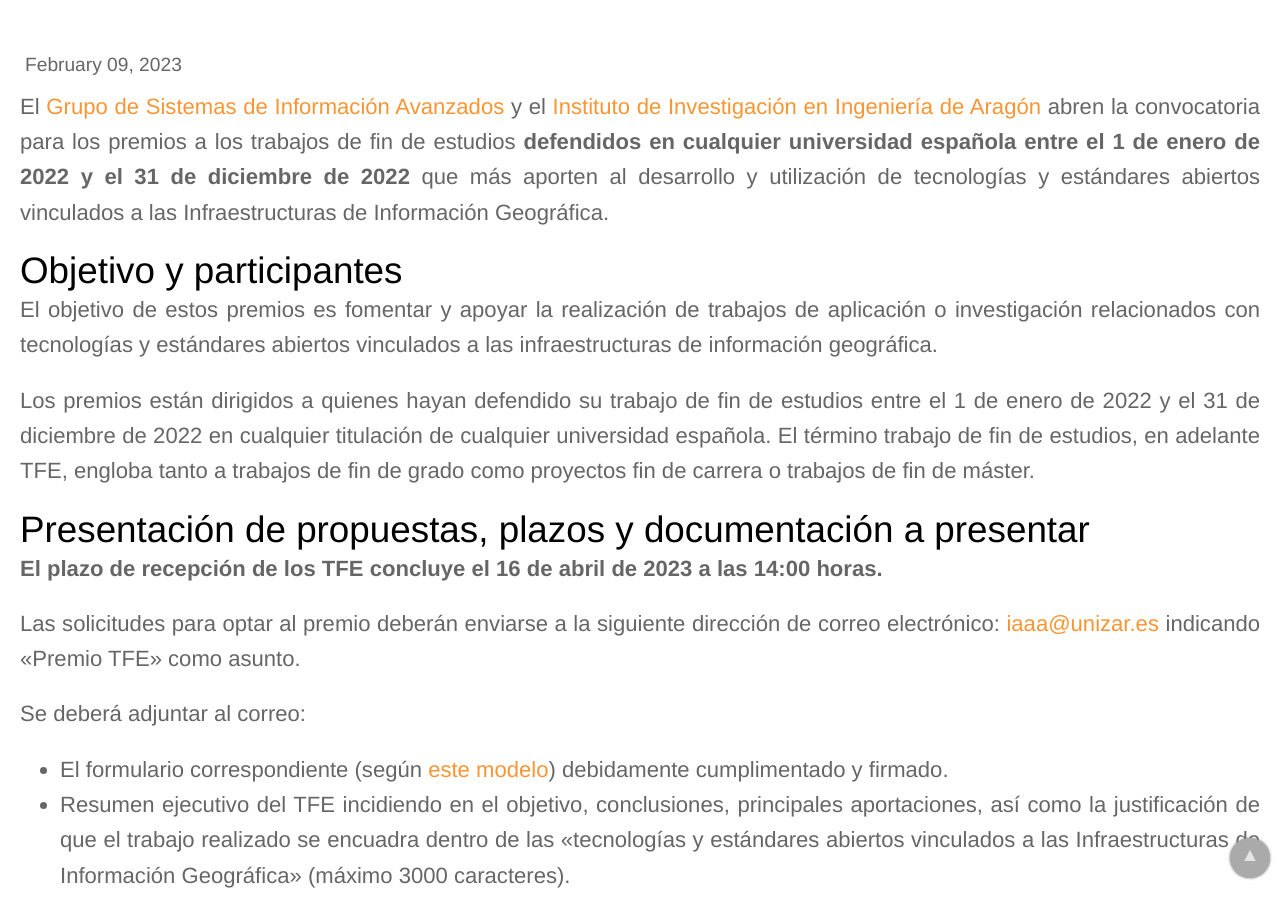
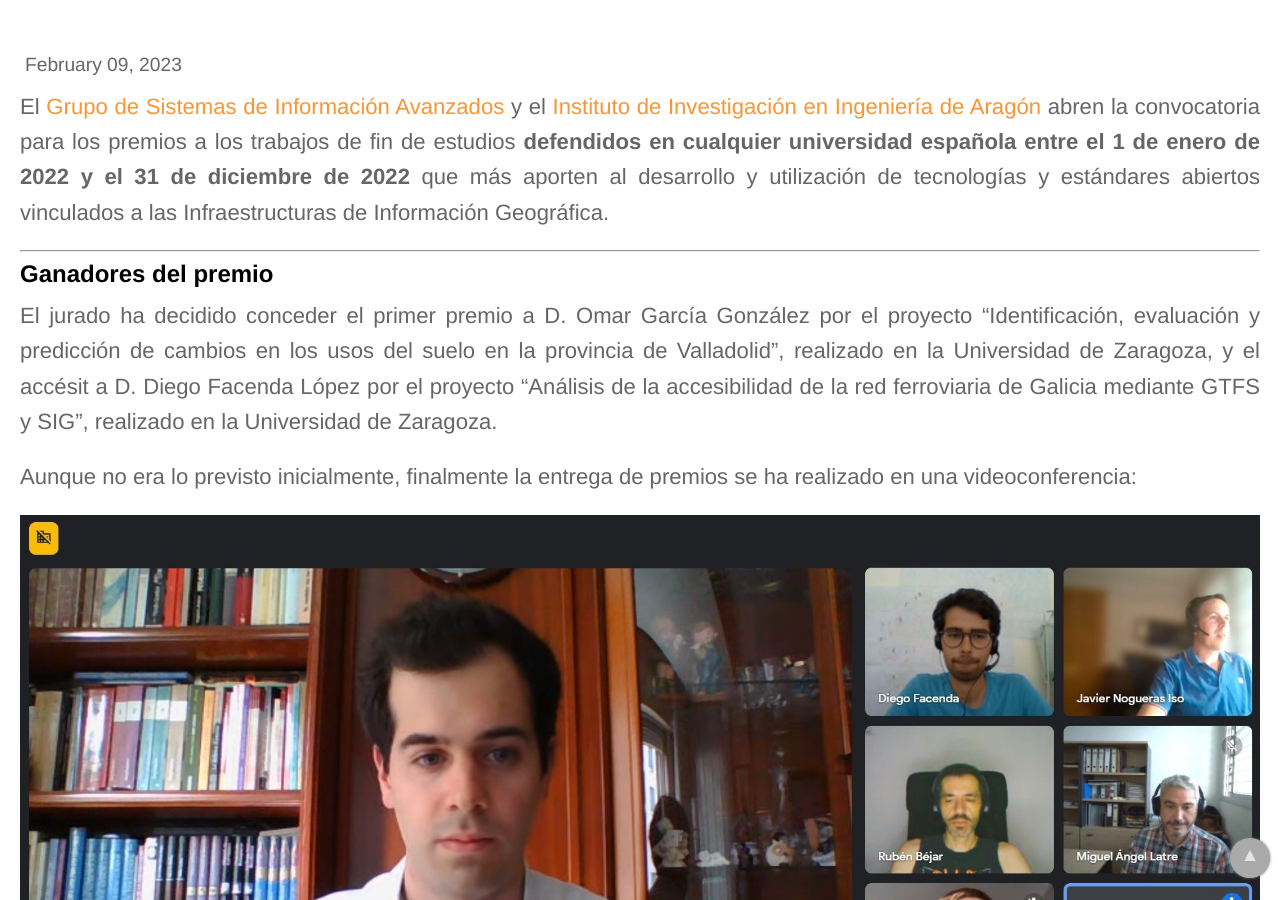
Before and after one commit to IAAA-Lab/IAAA-Lab.github.io, a Jekyll site: the page built from _posts/2023-02-09-septima-ed-premios-pedro-muro-tfe.md, in a window 1280 px wide and 900 px high, scrolled down 552 px. Built offline with Jekyll 4.4.1, drawn with Linux system fonts in a browser that asks for light colours; some of the changed text lies outside the part shown.

Commit message:
Ganadores del premio PRMuro 2023

```diff
--- a/_posts/2023-02-09-septima-ed-premios-pedro-muro-tfe.md
+++ b/_posts/2023-02-09-septima-ed-premios-pedro-muro-tfe.md
@@ -5,6 +5,21 @@ layout: post
 image: /images/posts/Pedro_Muro.jpg
 ---
 El [Grupo de Sistemas de Información Avanzados]({{ site.baseurl }}/) y el [Instituto de Investigación en Ingeniería de Aragón](http://i3a.unizar.es) abren la convocatoria para los premios a los trabajos de fin de estudios **defendidos en cualquier universidad española entre el 1 de enero de 2022 y el 31 de diciembre de 2022** que más aporten al desarrollo y utilización de tecnologías y estándares abiertos vinculados a las Infraestructuras de Información Geográfica.
+
+---
+#### Ganadores del premio
+
+El jurado ha decidido conceder el primer premio a D. Omar García González por el proyecto “Identificación, evaluación y predicción de cambios en los usos del suelo en la provincia de Valladolid”, realizado en la Universidad de Zaragoza, y el accésit a D. Diego Facenda López por el proyecto "Análisis de la accesibilidad de la red ferroviaria de Galicia mediante GTFS y SIG", realizado en la Universidad de Zaragoza.
+
+Aunque no era lo previsto inicialmente, finalmente la entrega de premios se ha realizado en una videoconferencia:
+
+![Entrega del premio a Omar García]({{ site.baseurl }}/images/posts/premio_PRMuro_2023_Omar.jpg){:class="img-responsive"}
+
+![Entrega del premio a Diego Facenda]({{ site.baseurl }}/images/posts/premio_PRMuro_2023_Diego.jpg){:class="img-responsive"}
+
+*(Actualizado el 21 de junio de 2023)*
+
+---
 
 # Objetivo y participantes
 El objetivo de estos premios es fomentar y apoyar la realización de trabajos de aplicación o investigación relacionados con tecnologías y estándares abiertos vinculados a las infraestructuras de información geográfica.
```
Also changed, not shown: images/posts/premio_PRMuro_2023_Diego.jpg (added), images/posts/premio_PRMuro_2023_Omar.jpg (added).
